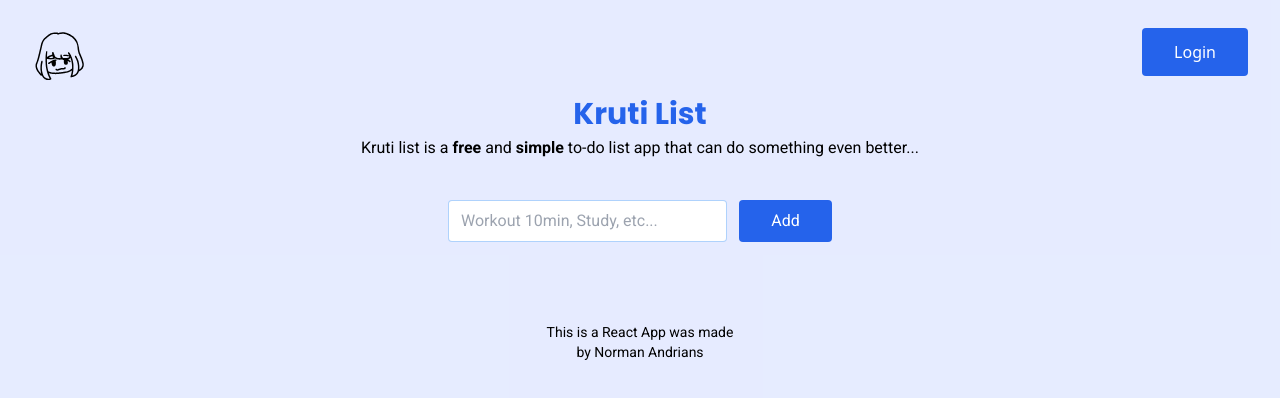
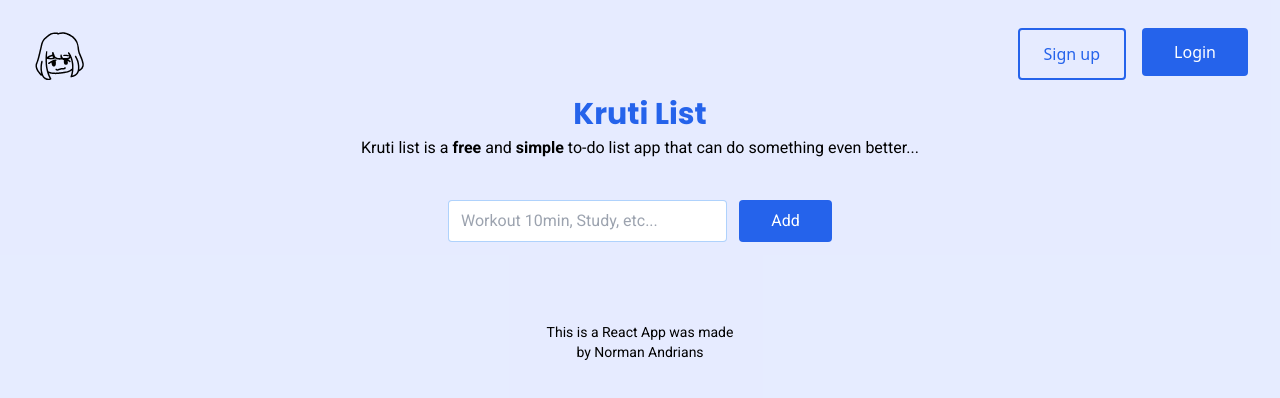
Before and after one commit to nomi-nonsz/kruti-list, a React (Create React App) app in the folder client/: page / in a window 1280 px wide. Shown: the top 398 px of the page. Built offline with nearby package versions, Linux system fonts and the light colour scheme.

Commit message:
some better login signup

```diff
--- a/client/src/App.js
+++ b/client/src/App.js
@@ -27,7 +27,7 @@ function Body() {
   }
 
   return <>
-    {isLogin && <LoginModal />}
+    {isLogin === "login" ? <LoginModal /> : (isLogin === "signup" && <LoginModal stat={1} />)}
     <main className="bg-indigo-100 bg-opacity-80 pt-24 pb-5 px-20 h-screen overflow-scroll">
       <div className="absolute top-3 px-8 py-4 left-0 flex justify-between w-full">
         <img
@@ -38,9 +38,14 @@ function Body() {
           alt="author"
           title="that's is my character"
         />
-        <Link to="?login=true">
-          <button type="button" className="rounded h-fit transition duration-300 text-white bg-blue-600 hover:bg-blue-500 px-8 py-3">Login</button>
-        </Link>
+        <div className="flex gap-4">
+          <Link to="?login=signup">
+            <button type="button" className="rounded h-fit transition duration-300 text-blue-600 hover:bg-blue-100 px-6 py-3 border-2 border-blue-600">Sign up</button>
+          </Link>
+          <Link to="?login=login">
+            <button type="button" className="rounded h-fit transition duration-300 text-white bg-blue-600 hover:bg-blue-500 px-8 py-3">Login</button>
+          </Link>
+        </div>
       </div>
       <header className="text-center">
         <h1 className="text-3xl font-poppins font-bold text-blue-600">Kruti List</h1>
--- a/client/src/assets/components/modal/loginModal.jsx
+++ b/client/src/assets/components/modal/loginModal.jsx
@@ -70,8 +70,8 @@ function SignUp ({ handle }) {
     </>
 }
 
-function LoginModal () {
-    const [state, setState] = useState(0);
+function LoginModal ({ stat }) {
+    const [state, setState] = useState(stat || 0);
     const navigate = useNavigate();
 
     const toggleSwitch = () => {
```
